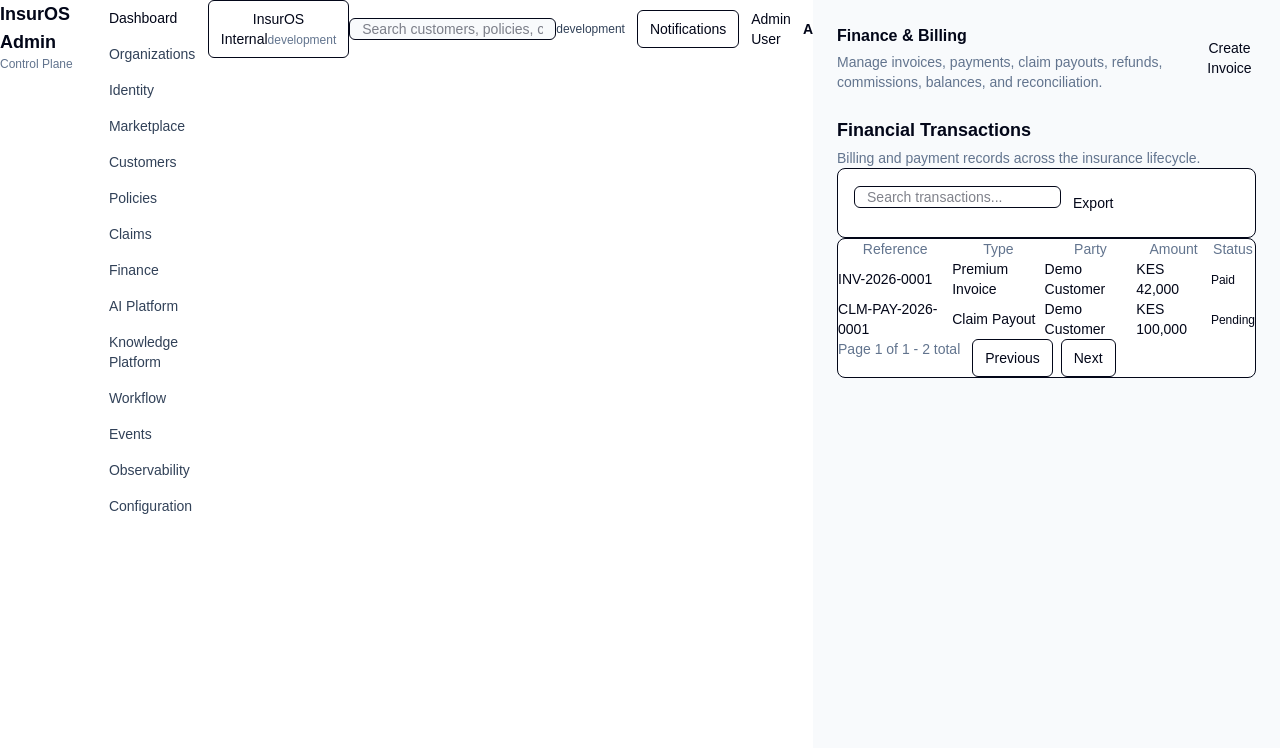
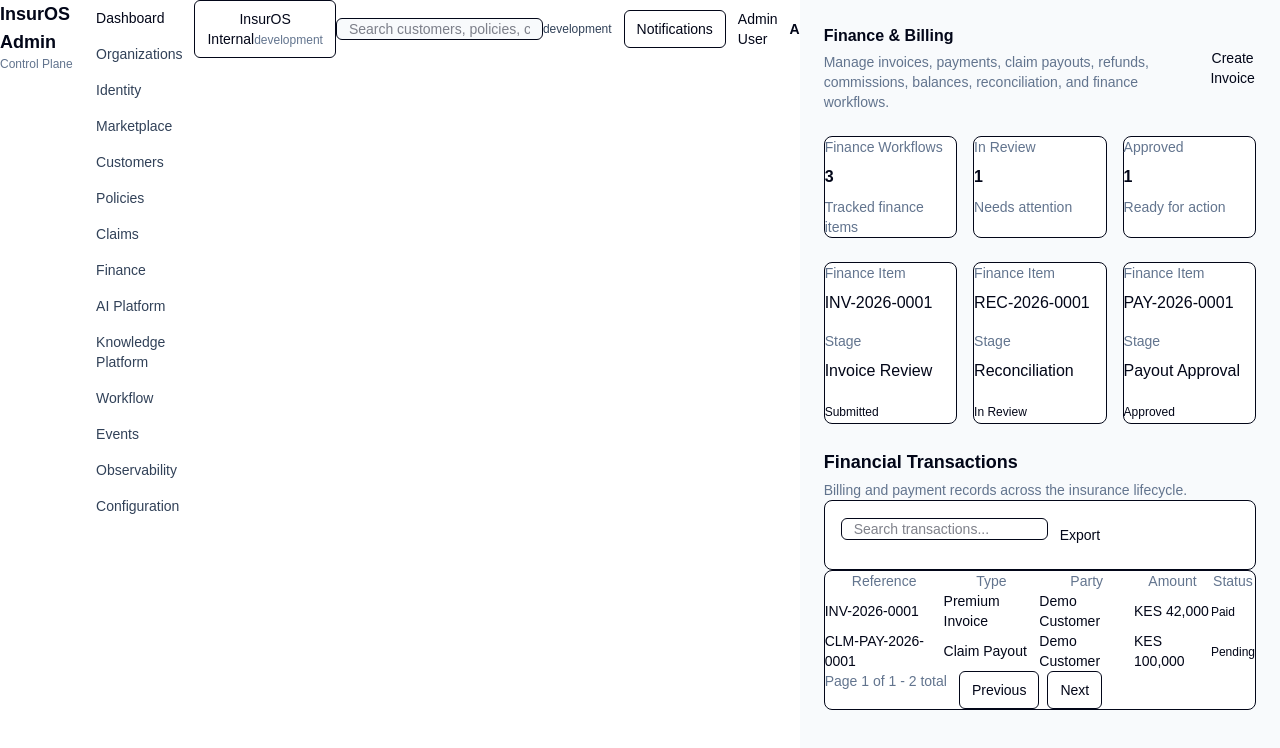
Before and after one commit to Bucrepinfo-lab/InsurOS, a Next.js app in the folder apps/admin/: page /dashboard/finance in a window 1280 px wide. Shown: the top 748 px of the page. Built offline with nearby package versions, Linux system fonts and the light colour scheme; no server answers.

Commit message:
feat(finance): show workflow summary in finance workspace

```diff
--- a/apps/admin/src/app/dashboard/finance/page.tsx
+++ b/apps/admin/src/app/dashboard/finance/page.tsx
@@ -1,13 +1,20 @@
 import {
   Badge,
   Button,
+  Card,
+  CardContent,
   DomainEntityList,
   DomainModulePage,
+  KPICard,
   type DataTableColumn
 } from '@insuros/ui';
-import { mockFinanceTransactions } from '@insuros/mocks';
+import { FinanceService } from '@insuros/services';
 
-const transactions = mockFinanceTransactions;
+const financeService = new FinanceService();
+
+export default async function FinancePage() {
+  const transactions = await financeService.getFinanceTransactions();
+  const workflows = await financeService.getFinanceWorkflows();
 
   type FinanceTransactionRow = (typeof transactions)[number];
 
@@ -27,13 +34,38 @@
     }
   ];
 
-export default function FinancePage() {
   return (
     <DomainModulePage
       title='Finance & Billing'
-      description='Manage invoices, payments, claim payouts, refunds, commissions, balances, and reconciliation.'
+      description='Manage invoices, payments, claim payouts, refunds, commissions, balances, reconciliation, and finance workflows.'
       actions={<Button>Create Invoice</Button>}
     >
+      <div className='mb-6 grid gap-4 md:grid-cols-3'>
+        <KPICard title='Finance Workflows' value={String(workflows.length)} change='Tracked finance items' />
+        <KPICard title='In Review' value={String(workflows.filter((item) => item.workflowStatus === 'In Review').length)} change='Needs attention' />
+        <KPICard title='Approved' value={String(workflows.filter((item) => item.workflowStatus === 'Approved').length)} change='Ready for action' />
+      </div>
+
+      <div className='mb-6 grid gap-4 lg:grid-cols-3'>
+        {workflows.map((workflow) => (
+          <Card key={workflow.financeId}>
+            <CardContent>
+              <p className='text-sm text-slate-500'>Finance Item</p>
+              <p className='mt-2 font-medium'>{workflow.financeId}</p>
+
+              <p className='mt-4 text-sm text-slate-500'>Stage</p>
+              <p className='mt-2 font-medium'>{workflow.stage}</p>
+
+              <div className='mt-4'>
+                <Badge tone={workflow.workflowStatus === 'Approved' ? 'success' : 'warning'}>
+                  {workflow.workflowStatus}
+                </Badge>
+              </div>
+            </CardContent>
+          </Card>
+        ))}
+      </div>
+
       <DomainEntityList
         title='Financial Transactions'
         description='Billing and payment records across the insurance lifecycle.'
```
Lines whose indentation alone changed are shown as unchanged.
